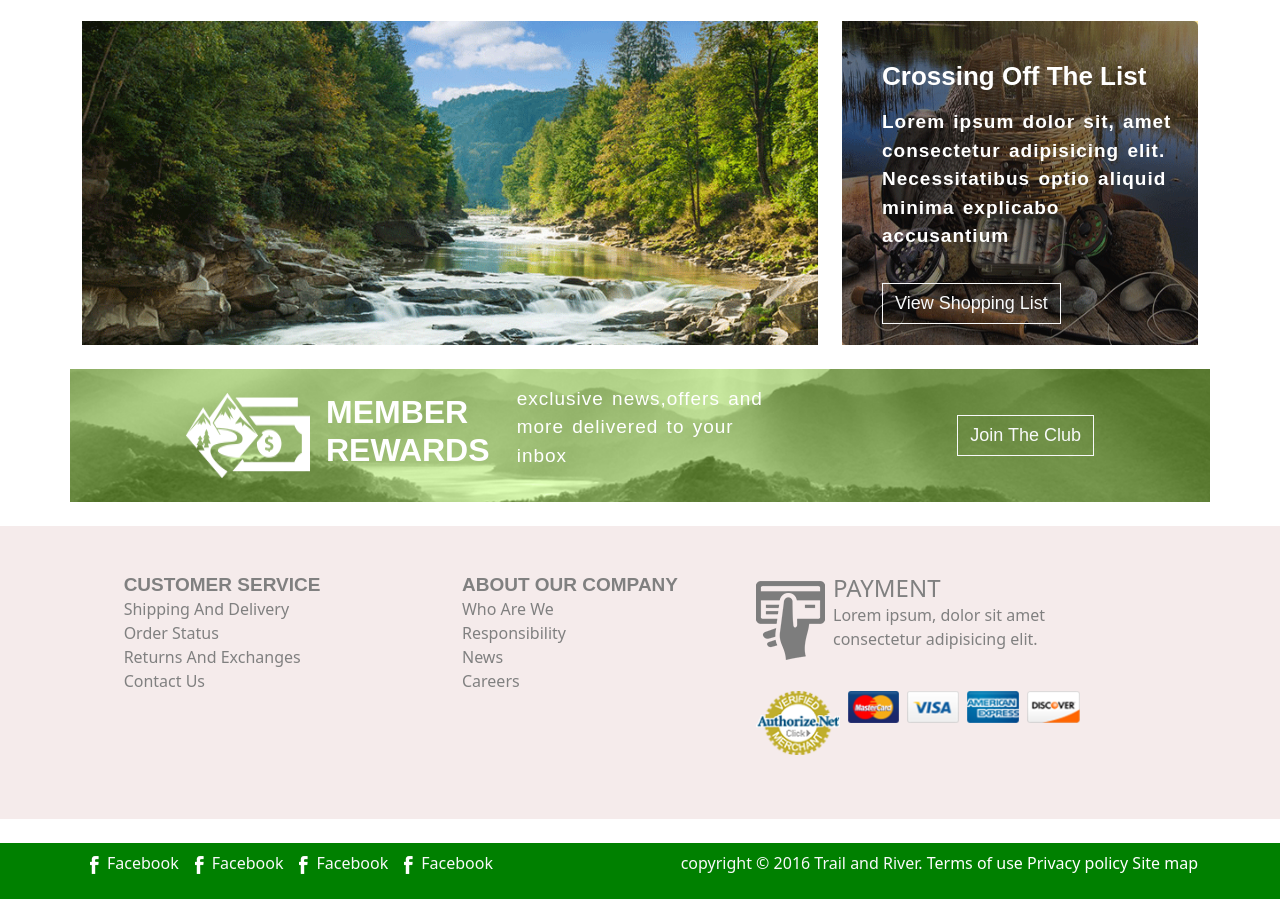
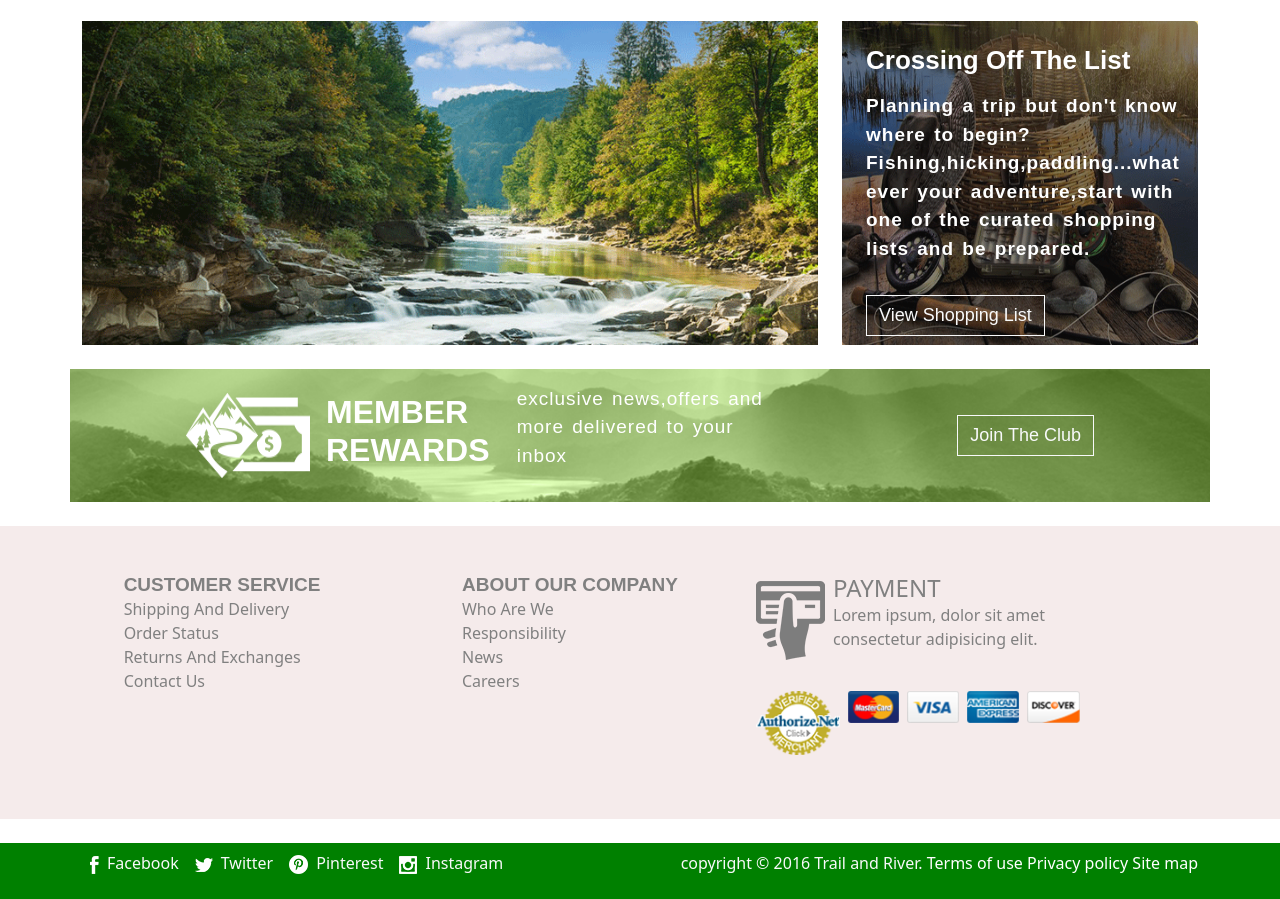
Before and after one commit to fahmida-roshid/Trail-and-River, a plain HTML site: page index.html in a window 1280 px wide. Shown: the part 1822-2721 px from the top of the page. Drawn offline with Linux system fonts and the light colour scheme; a web font is replaced by a local one.

Commit message:
third commit

```diff
--- a/index.html
+++ b/index.html
@@ -23,7 +23,7 @@
 <body>
   <!-- top bar  -->
   <section class="container-fluid d-flex justify-content-center gap-3 py-1 top-bar">
-    <p class="mb-0">Lorem ipsum dolor sit amet consectetur adipisicing elit. Doloribus, eligendi?</p>
+    <p class="mb-0 text-capitalize">End of season garage sale 40% off now - august 3rd | select styles</p>
     <a href="#" class="text-capitalize">shop now &raquo;</a>
   </section>
   <!-- top header  -->
@@ -189,7 +189,7 @@
 
           <div class="col-sm-12 col-md-6 col-lg-4 mb-sm-3 ">
             <div class="card text-bg-dark rounded-0" data-aos="fade-up" data-aos-duration="1500">
-              <img src="images/template images/fishing.jpeg" class="card-img rounded-0" alt="...">
+              <img src="images/template images/floating.jpeg" class="card-img rounded-0" alt="...">
               <div class="card-img-overlay rounded-0">
                 <h5 class="card-title text-capitalize mb-0">gear up for a perfect day fly fishing</h5>
                 <p class="card-text">Shop fly fishing gear and accessories</p>
@@ -199,7 +199,7 @@
 
           <div class="col-sm-12 col-md-6 col-lg-4 mb-sm-3 mx-md-auto">
             <div class="card text-bg-dark rounded-0" data-aos="fade-up" data-aos-duration="2000">
-              <img src="images/template images/fishing.jpeg" class="card-img rounded-0" alt="...">
+              <img src="images/template images/hiking.jpeg" class="card-img rounded-0" alt="...">
               <div class="card-img-overlay rounded-0">
                 <h5 class="card-title text-capitalize mb-0">gear up for a perfect day fly fishing</h5>
                 <p class="card-text">Shop fly fishing gear and accessories</p>
@@ -246,6 +246,11 @@
                     alt="" srcset=""></li>
                 <li class="splide__slide d-flex justify-content-center"><img src="./images/template images/Smith.png"
                     alt="" srcset=""></li>
+                <li class="splide__slide d-flex justify-content-center"><img src="./images/template images/Smith.png"
+                    alt="" srcset=""></li>
+
+
+
               </ul>
             </div>
           </section>
@@ -405,10 +410,9 @@
           <div class="col-12 col-lg-6 col-xl-4">
             <div class="card text-bg-dark kits rounded-0 h-100">
               <img src="images/template images/kits.jpeg" class="card-img  h-100 rounded-0" alt="...">
-              <div class="card-img-overlay lh-base final-blog p-xxl-5 p-4">
+              <div class="card-img-overlay lh-base final-blog  p-2">
                 <h5 class="card-title m-3 crossing text-capitalize">crossing off the list</h5>
-                <p class="card-text sub-title list m-3 me-0">Lorem ipsum dolor sit, amet consectetur adipisicing elit.
-                  Necessitatibus optio aliquid minima explicabo accusantium</p>
+                <p class="card-text sub-title list m-3 me-0">Planning a trip but don't know where to begin? Fishing,hicking,paddling...whatever your adventure,start with one of the curated shopping lists and be prepared.</p>
                 <a href="#"><button class="btn btn-outline-light text-capitalize m-3  primary-button rounded-0">view
                     shopping list</button></a>
               </div>
@@ -504,16 +508,16 @@
            <p>Facebook</p>
           </li>
            <li class="d-flex gap-2">
-            <a href="#"><img src="./images/template images/facebook.png" alt=""></a>
-           <p>Facebook</p>
+            <a href="#"><img src="./images/template images/TrailandRiver-(2).png" alt=""></a>
+           <p>Twitter</p>
           </li>
            <li class="d-flex gap-2">
-            <a href="#"><img src="./images/template images/facebook.png" alt=""></a>
-           <p>Facebook</p>
+            <a href="#"><img src="./images/template images/pinrest.png" alt=""></a>
+           <p>Pinterest</p>
           </li>
            <li class="d-flex gap-2">
-            <a href="#"><img src="./images/template images/facebook.png" alt=""></a>
-           <p>Facebook</p>
+            <a href="#"><img src="./images/template images/instagram.png" alt=""></a>
+           <p>Instagram</p>
           </li>
           </ul>
         </div>
```
